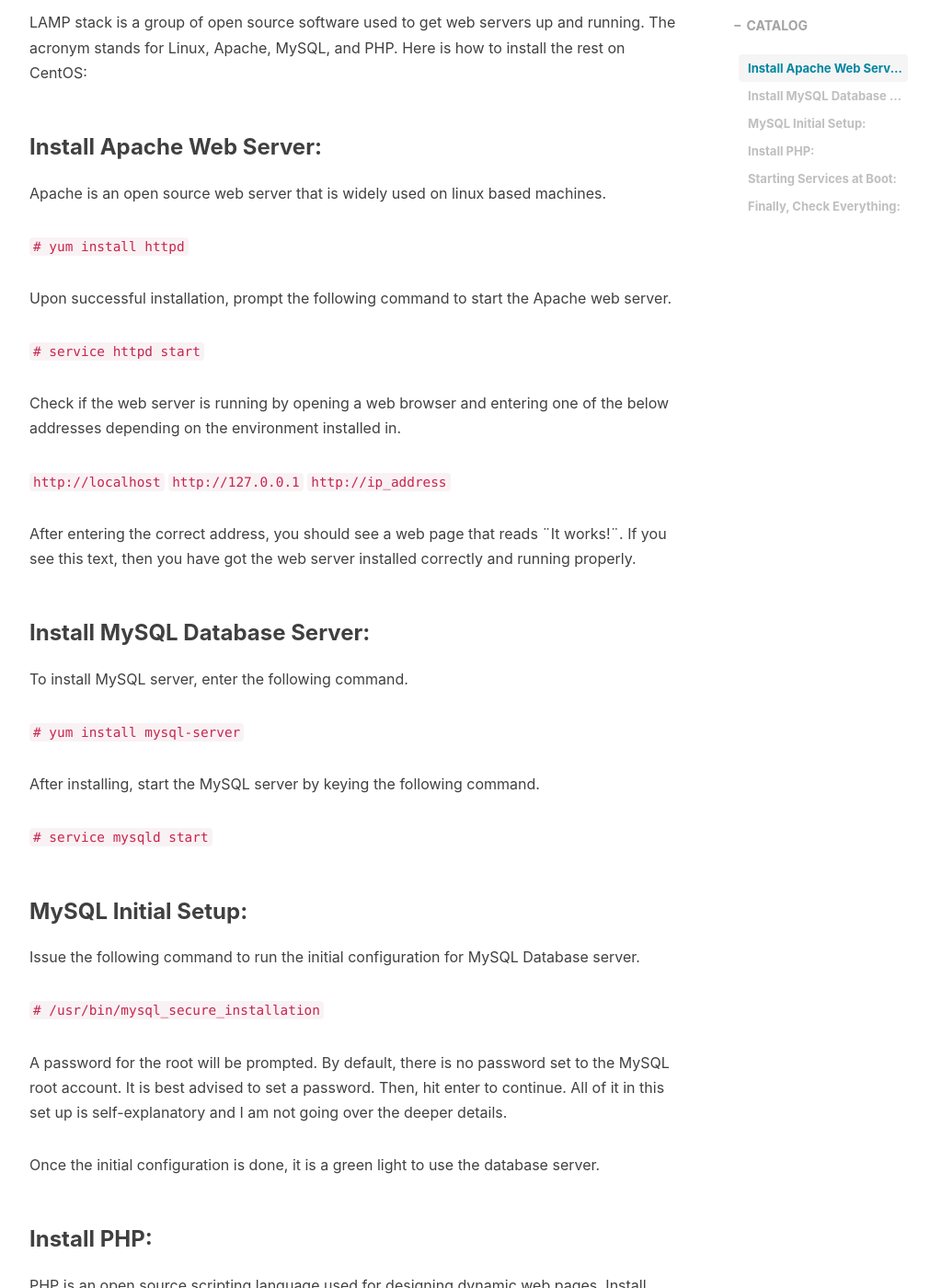
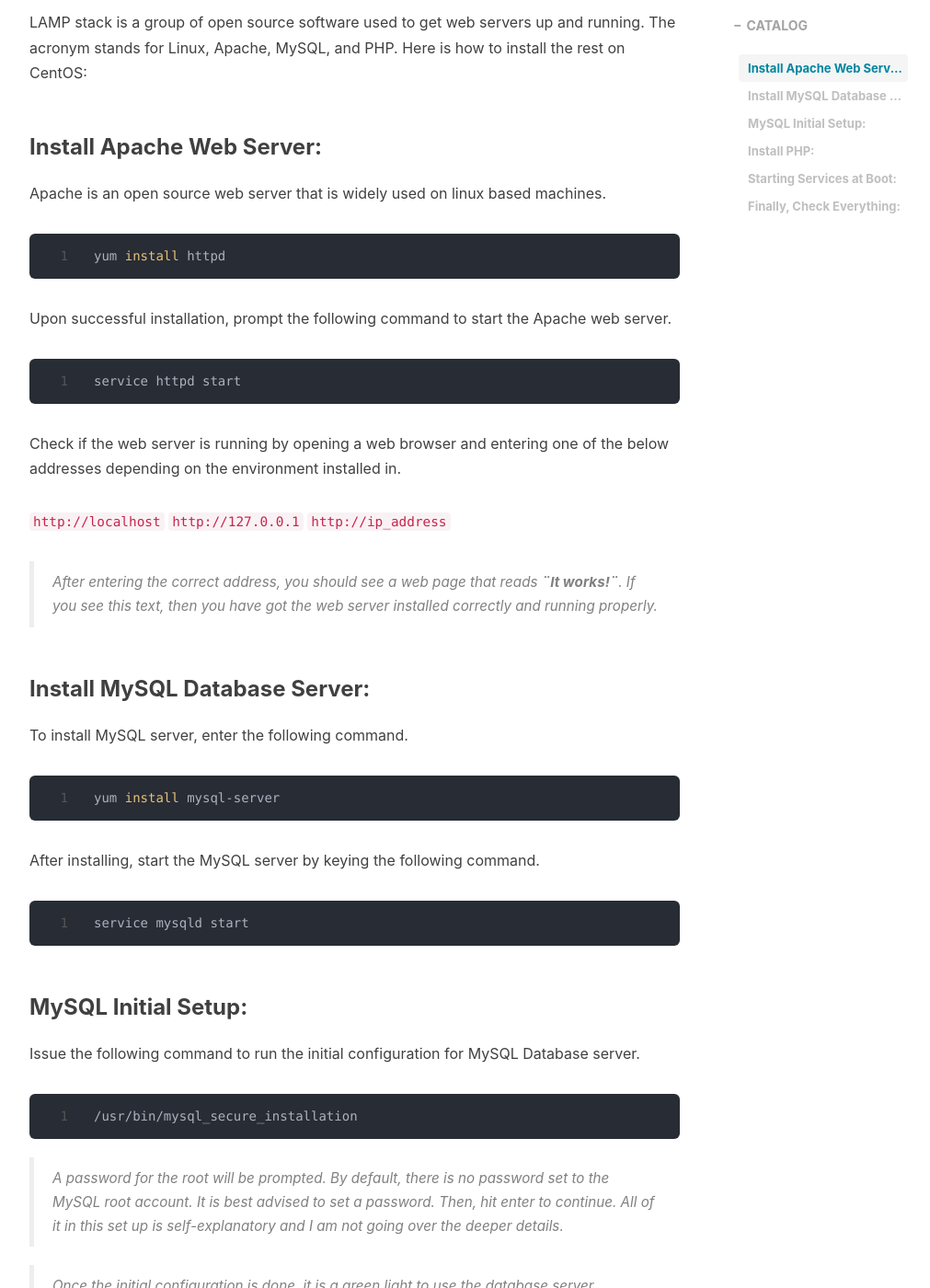
Before and after one commit to AmirolAhmad/amirolahmad.github.io, a Jekyll site: the page built from _posts/2013-09-12-how-to-install-linux-apache-mysql-php-lamp-stack-on-centos.markdown, in a window 1280 px wide and 1400 px high, scrolled down 748 px. Shown: the whole window at 92% size, without its empty margins (233-1244 px from the left). Built offline with Jekyll 4.4.1, drawn with Linux system fonts in a browser that asks for light colours; nearby versions of some CDN libraries; comment, search, counter and statistics services are not loaded; some of the changed text lies outside the part shown.

Commit message:
fixed the markdown

````diff
--- a/_posts/2013-09-12-how-to-install-linux-apache-mysql-php-lamp-stack-on-centos.markdown
+++ b/_posts/2013-09-12-how-to-install-linux-apache-mysql-php-lamp-stack-on-centos.markdown
@@ -16,11 +16,15 @@ LAMP stack is a group of open source software used to get web servers up and run
 ### Install Apache Web Server:
 Apache is an open source web server that is widely used on linux based machines.
 
-`# yum install httpd`
+```bash
+yum install httpd
+```
 
 Upon successful installation, prompt the following command to start the Apache web server.
 
-`# service httpd start`
+```bash
+service httpd start
+```
 
 Check if the web server is running by opening a web browser and entering one of the below addresses depending on the environment installed in.
 
@@ -28,53 +32,61 @@ Check if the web server is running by opening a web browser and entering one of
 `http://127.0.0.1`
 `http://ip_address`
 
-After entering the correct address, you should see a web page that reads ¨It works!¨. If you see this text, then you have got the web server installed correctly and running properly.
+> After entering the correct address, you should see a web page that reads **¨It works!¨**. If you see this text, then you have got the web server installed correctly and running properly.
 
 ### Install MySQL Database Server:
 To install MySQL server, enter the following command.
-
-`# yum install mysql-server`
+```bash
+yum install mysql-server
+```
 
 After installing, start the MySQL server by keying the following command.
-
-`# service mysqld start`
+```bash
+service mysqld start
+```
 
 ### MySQL Initial Setup:
 Issue the following command to run the initial configuration for MySQL Database server.
+```bash
+/usr/bin/mysql_secure_installation
+```
 
-`# /usr/bin/mysql_secure_installation`
+> A password for the root will be prompted. By default, there is no password set to the MySQL root account. It is best advised to set a password. Then, hit enter to continue. All of it in this set up is self-explanatory and I am not going over the deeper details.
 
-A password for the root will be prompted. By default, there is no password set to the MySQL root account. It is best advised to set a password. Then, hit enter to continue. All of it in this set up is self-explanatory and I am not going over the deeper details.
-
-Once the initial configuration is done, it is a green light to use the database server.
+> Once the initial configuration is done, it is a green light to use the database server.
 
 ### Install PHP:
 PHP is an open source scripting language used for designing dynamic web pages. Install PHP and all modules by entering the below command.
-
-`# yum install php php-*`
+```bash
+yum install php php-*
+```
 
 ### Starting Services at Boot:
 A manual start is required for the web and database server each time after rebooting the server. To automatically start these services on startup, issue the commands below in the terminal.
-
-`# chkconfig httpd on`
-`# chkconfig mysqld on`
+```bash
+chkconfig httpd on
+chkconfig mysqld on
+```
 
 ### Finally, Check Everything:
 To check if the new installation of the web server and PHP are working together & correctly as they are supposed to.
 
 Create a file named info.php under /var/www/html/. This is the web root where the webpages are stored.
-
-`vi /var/www/html/info.php`
+```bash
+vi /var/www/html/info.php
+```
 
 Enter the content below into the info.php file that has been just created.
-
-`<?php
-phpinfo();
-?>`
+```php
+<?php
+  phpinfo();
+?>
+```
 
 Save and close the file. Restart the web server.
-
-`# service httpd restart`
+```bash
+service httpd restart
+```
 
 Open a web browser and go to the address required for the type of environment installed in.
 
@@ -82,5 +94,5 @@ Open a web browser and go to the address required for the type of environment in
 `http://127.0.0.1/info.php`
 `http://ip_address/info.php`
 
-All the details about the PHP installed on the web server will be shown.
+> All the details about the PHP installed on the web server will be shown.
 That is it! You have succesfully install LAMP stack on CentOS.
--- a/_posts/2013-09-13-how-to-import-mysql-database-via-ssh-cpanel.markdown
+++ b/_posts/2013-09-13-how-to-import-mysql-database-via-ssh-cpanel.markdown
@@ -36,4 +36,4 @@ Here is the step on how to import MySQL Database via SSH:
 
 	> Replace passwordhere with the actual password and do not place a space after the -p before the password, it must be directly next to the -p with no space.
 
-5. You are all set. Now check your PHPMyAdmin to make sure your MySQL Database backup file is exist.
+#### You are all set. Now check your PHPMyAdmin to make sure your MySQL Database backup file is exist.
````
Also changed, not shown: _posts/2014-04-19-setup-laravel-4-in-shared-hosting-with-securing-laravel-base-file.markdown (+32 -48 lines).
